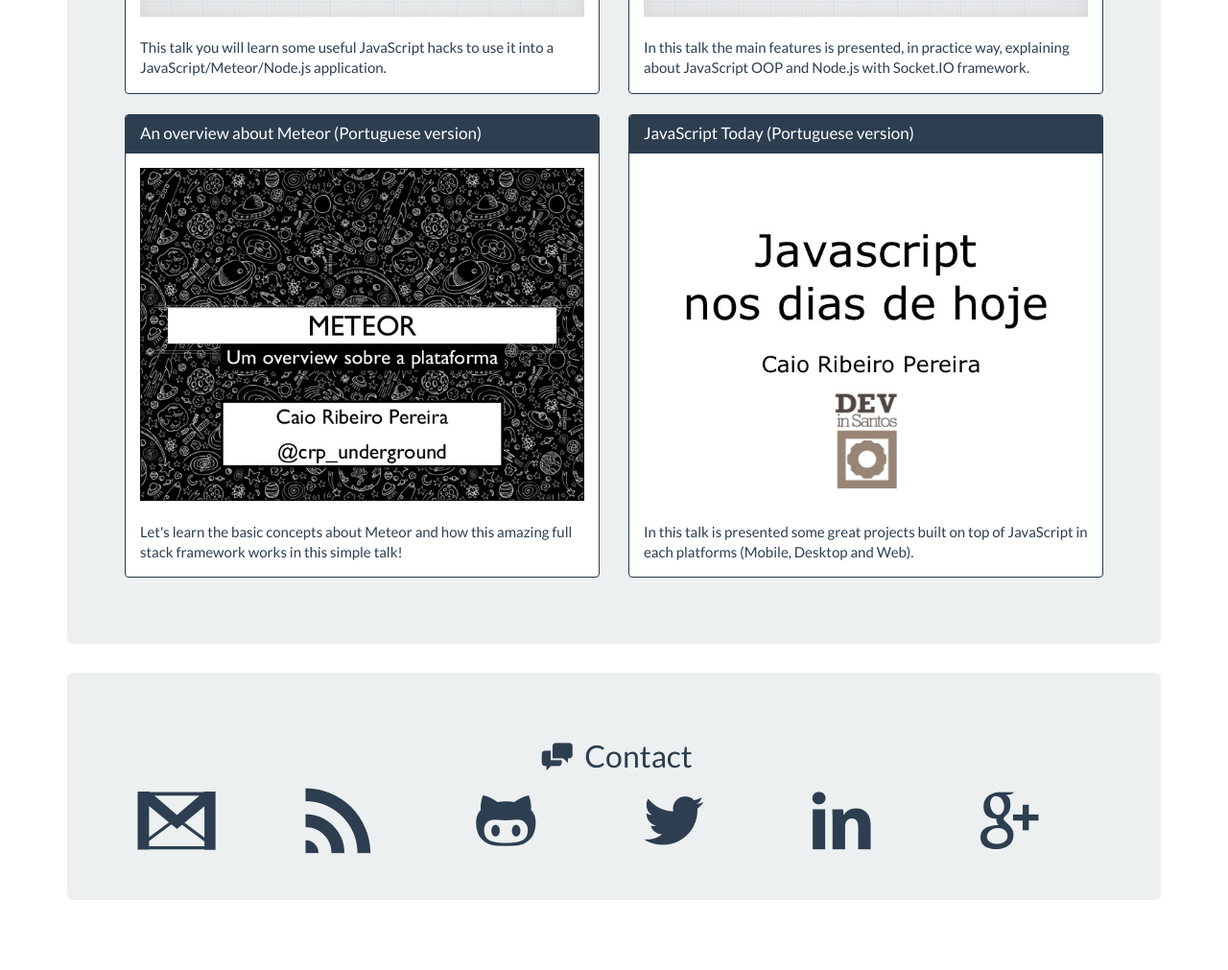
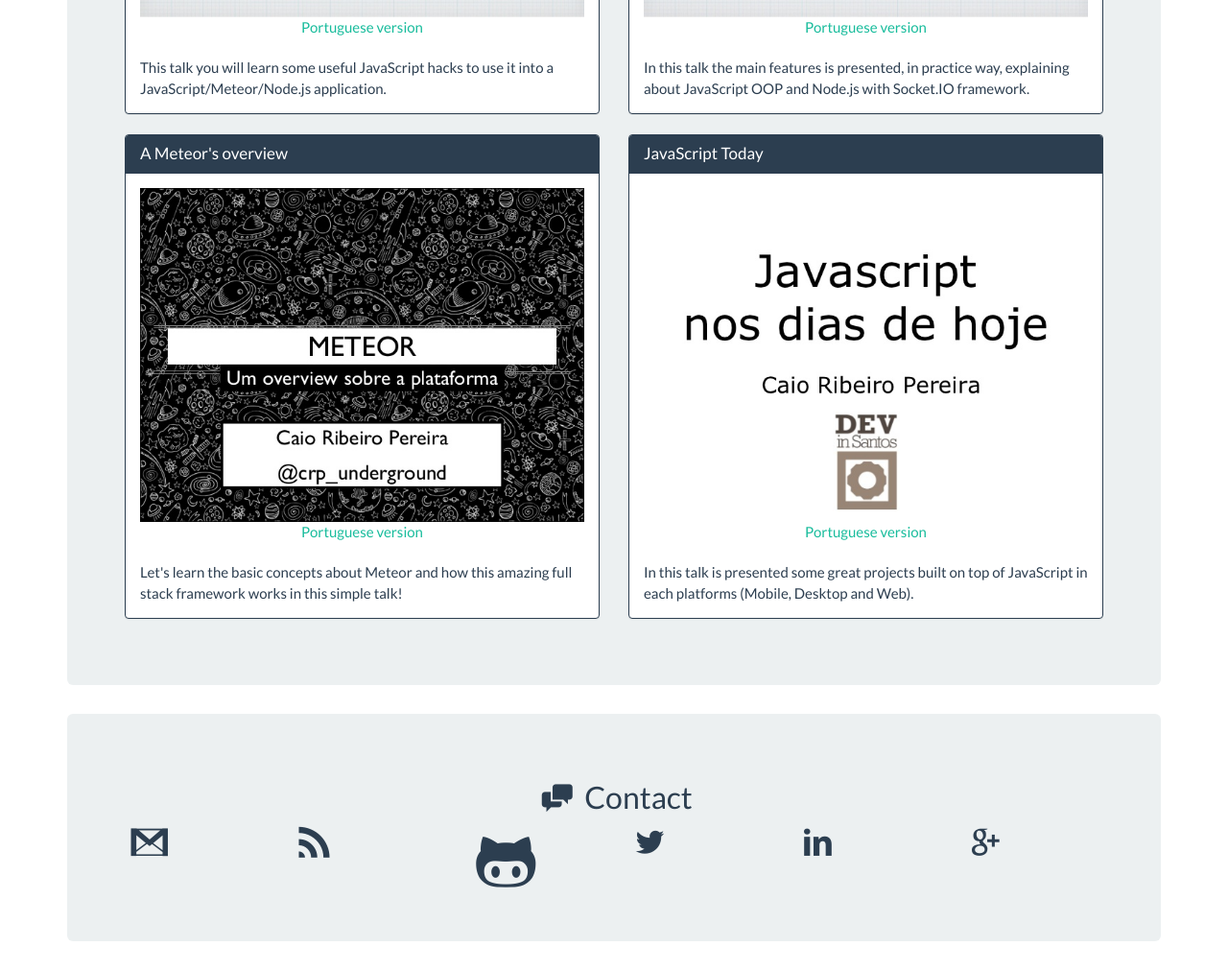
Before and after one commit to diegodesouza/crpwebdev.com, a plain HTML site: page index.html in a window 1280 px wide. Shown: the part 3540-4551 px from the top of the page at 96% size. Before the commit the page ends 4508 px from the top, so only its background shows below. Drawn offline with Linux system fonts and the light colour scheme.

Commit message:
mobile layout improvements

```diff
--- a/index.html
+++ b/index.html
@@ -253,11 +253,14 @@
               <div class="col-xs-12 col-md-6">
                 <section class="panel panel-primary">
                   <div class="panel-heading">
-                    <h3 class="panel-title">JavaScript Hacks (Portuguese version)</h3>
+                    <h3 class="panel-title">JavaScript Hacks</h3>
                   </div>
                   <div class="panel-body">
                     <a href="http://www.slideshare.net/caioribeiropereira/javascript-hacks" title="JavaScript Hacks" target="_blank" rel="me">
-                      <img src="images/javascript-hacks.jpg" alt="JavaScript Hacks" class="img-responsive">
+		      <figure>
+                         <img src="images/javascript-hacks.jpg" alt="JavaScript Hacks" class="img-responsive">
+                         <figcaption class="text-center">Portuguese version</figcaption>
+                      </figure>
                     </a>
                     <br>
                     This talk you will learn some useful JavaScript hacks to use it into a JavaScript/Meteor/Node.js application.
@@ -267,11 +270,14 @@
               <div class="col-xs-12 col-md-6">
                 <section class="panel panel-primary">
                   <div class="panel-heading">
-                    <h3 class="panel-title">Realtime with Node.js and Socket.IO (Portuguese version)</h3>
+                    <h3 class="panel-title">Realtime with Node.js and Socket.IO</h3>
                   </div>
                   <div class="panel-body">
                     <a href="http://www.slideshare.net/caioribeiropereira/realtime-com-nodejs-e-socketio" title="Realtime with Node.js and Socket.IO" target="_blank" rel="me">
-                      <img src="images/realtime-com-nodejs-e-socketio.jpg" alt="Realtime with Node.js and Socket.IO" class="img-responsive">
+                       <figure>
+		          <img src="images/realtime-com-nodejs-e-socketio.jpg" alt="Realtime with Node.js and Socket.IO" class="img-responsive">
+			  <figcaption class="text-center">Portuguese version</figcaption>
+		       </figure>
                     </a>
                     <br>
                     In this talk the main features is presented, in practice way, explaining about JavaScript OOP and Node.js with Socket.IO framework.
@@ -283,11 +289,14 @@
               <div class="col-xs-12 col-md-6">
                 <section class="panel panel-primary">
                   <div class="panel-heading">
-                    <h3 class="panel-title">An overview about Meteor (Portuguese version)</h3>
+                    <h3 class="panel-title">A Meteor's overview</h3>
                   </div>
                   <div class="panel-body">
                     <a href="http://www.slideshare.net/caioribeiropereira/meteor-um-overview-sobre-a-plataforma" title="An overview about Meteor" target="_blank" rel="me">
-                      <img src="images/meteor-um-overview-sobre-a-plataforma.jpg" alt="An overview about Meteor" class="img-responsive">
+		      <figure>
+                         <img src="images/meteor-um-overview-sobre-a-plataforma.jpg" alt="An overview about Meteor" class="img-responsive">
+		         <figcaption class="text-center">Portuguese version</figcaption>
+		      </figure>
                     </a>
                     <br>
                     Let's learn the basic concepts about Meteor and how this amazing full stack framework works in this simple talk!
@@ -297,11 +306,14 @@
               <div class="col-xs-12 col-md-6">
                 <section class="panel panel-primary">
                   <div class="panel-heading">
-                    <h3 class="panel-title">JavaScript Today (Portuguese version)</h3>
+                    <h3 class="panel-title">JavaScript Today</h3>
                   </div>
                   <div class="panel-body">
                     <a href="http://www.slideshare.net/caioribeiropereira/javascript-nos-dias-de-hoje-15129844" title="JavaScript Today" target="_blank" rel="me">
-                      <img src="images/javascript-nos-dias-de-hoje.jpg" alt="JavaScript Today" class="img-responsive">
+		      <figure>
+	                 <img src="images/javascript-nos-dias-de-hoje.jpg" alt="JavaScript Today" class="img-responsive">
+			 <figcaption class="text-center">Portuguese version</figcaption>
+		      </figure>
                     </a>
                     <br>
                     In this talk is presented some great projects built on top of JavaScript in each platforms (Mobile, Desktop and Web).
@@ -319,12 +331,12 @@
             <div class="row">
               <div class="col-xs-2">
                 <a href="mailto:caio.ribeiro.pereira@gmail.com" title="E-mail" target="_blank" rel="me" class="text-primary">
-                  <i class="h1 icon-gmail"></i>
+                  <i class="h2 icon-gmail"></i>
                 </a>
               </div>
               <div class="col-xs-2">
                 <a href="http://udgwebdev.com" title="Blog" target="_blank" rel="me" class="text-primary">
-                  <i class="h1 icon-rss"></i>
+                  <i class="h2 icon-rss"></i>
                 </a>
               </div>
               <div class="col-xs-2">
@@ -334,17 +346,17 @@
               </div>
               <div class="col-xs-2">
                 <a href="https://twitter.com/crp_underground" title="Twitter" target="_blank" rel="nofollow" class="text-primary">
-                  <i class="h1 icon-twitter"></i>
+                  <i class="h2 icon-twitter"></i>
                 </a>
               </div>
               <div class="col-xs-2">
                 <a href="https://www.linkedin.com/pub/caio-ribeiro-pereira/25/7ba/465" title="LinkedIn" target="_blank" rel="nofollow" class="text-primary">
-                  <i class="h1 icon-linkedin"></i>
+                  <i class="h2 icon-linkedin"></i>
                 </a>
               </div>
               <div class="col-xs-2">
                 <a href="https://plus.google.com/+CaioRibeiroPereira" title="Google Plus" target="_blank" rel="nofollow" class="text-primary">
-                  <i class="h1 icon-gplus"></i>
+                  <i class="h2 icon-gplus"></i>
                 </a>
               </div>
             </div>
```
